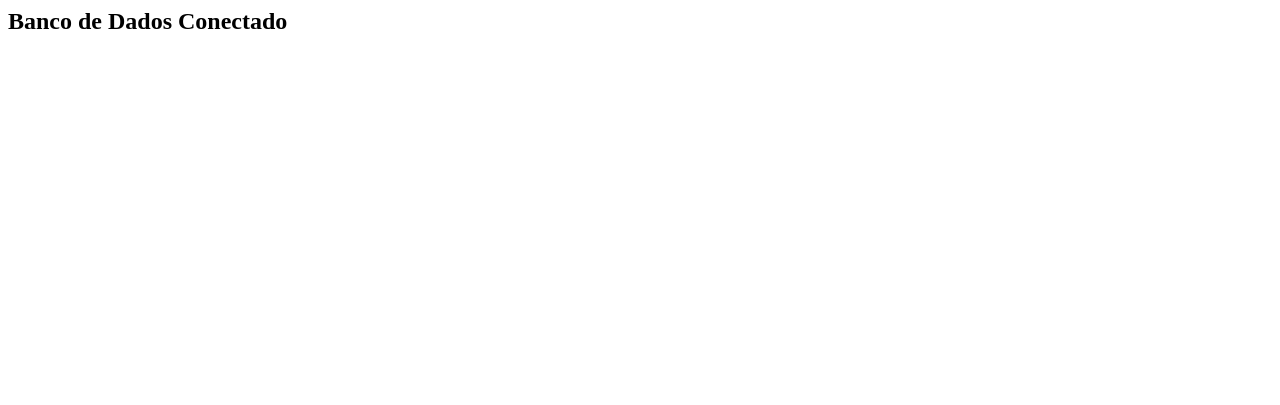
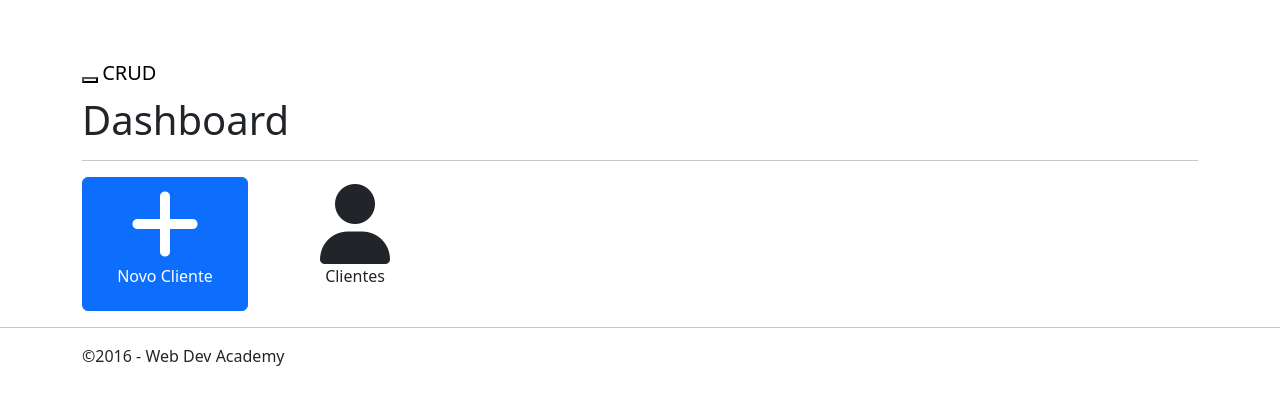
Before and after one commit to Kickz1nn/Projeto-CRUD-com-Bootstrap, a PHP site: page /Projeto-CRUD-com-Bootstrap/index.php in a window 1280 px wide. Shown: the top 405 px of the page. Run offline with PHP 8.4, Linux system fonts and the light colour scheme; some libraries are stand-ins or nearby versions.

Commit message:
Continuação Projeto

```diff
--- a/config.php
+++ b/config.php
@@ -26,4 +26,8 @@
     if (!defined("DBAPI")) {
         define("DBAPI", ABSPATH . "inc/database.php");
     }
+
+    /** caminhos dos templates de header e footer **/
+    define('HEADER_TEMPLATE', ABSPATH . 'inc/header.php');
+    define('FOOTER_TEMPLATE', ABSPATH . 'inc/footer.php');
 ?>
--- /dev/null
+++ b/inc/footer.php
@@ -0,0 +1,16 @@
+
+        </main> <!-- /container -->
+
+        <hr>
+        <footer class="container">
+            <p>&copy;2016 - Web Dev Academy</p>
+        </footer>
+
+        <script src="<?php echo BASEURL; ?>js/jquery-3.7.1.min.js">
+        //<script>window.jQuery || document.write('<script src="<?php echo BASEURL; ?>js/jquery-3.7.1.min.js"><\/script>')</script>
+
+        <script src="<?php echo BASEURL; ?>js/bootstrap/bootstrap.min.js"></script>
+        <script src="<?php echo BASEURL; ?>js/awesome/all.min.js"></script>
+        <script src="<?php echo BASEURL; ?>js/main.js"></script>
+    </body>
+</html>
--- /dev/null
+++ b/inc/header.php
@@ -0,0 +1,52 @@
+<!DOCTYPE html>
+<html>
+    <head>
+        <meta charset="utf-8">
+        <title>CRUD com Bootstrap</title>
+        <meta name="description" content="">
+        <meta name="viewport" content="width=device-width, initial-scale=1">
+
+        <link rel="stylesheet" href="<?php echo BASEURL; ?>css/bootstrap/bootstrap.min.css">
+        <link rel="stylesheet" href="<?php echo BASEURL; ?>awesome/all.min.css">
+        <link rel="stylesheet" href="<?php echo BASEURL; ?>css/style.css">
+        <style>
+            body
+            {
+                padding-top: 50px;
+                padding-bottom: 20px
+                ;
+            }
+        </style>
+    </head>
+
+    <body>
+        <nav class="navbar navbar-inverse navbar-fixed-top" role="navigation">
+            <div class="container">
+                <div class="navbar-header">
+                    <button type="button" class="navbar-toggle collapsed" data-toggle="collapse" data-target="#navbar"
+                        aria-expanded="false" aria-controls="navbar">
+                        <span class="sr-only">Toggle navigation</span>
+                        <span class="icon-bar"></span>
+                        <span class="icon-bar"></span>
+                        <span class="icon-bar"></span>
+                    </button>
+                    <a href="<?php echo BASEURL; ?>index.php" class="navbar-brand">CRUD</a>
+                </div>
+                <div id="navbar" class="navbar-collapse collapse">
+                    <ul class="nav navbar-nav">
+                        <li class="dropdown">
+                            <a href="#" class="dropdown-toggle" data-toggle="dropdown" role="button" aria-haspopup="true"
+                                aria-expanded="false">
+                                Clientes <span class="caret"></span>
+                            </a>
+                            <ul class="dropdown-menu">
+                                <li><a href="<?php echo BASEURL; ?>customers">Gerenciar Clientes</a></li>
+                                <li><a href="<?php echo BASEURL; ?>customers/add.php">Novo Cliente</a></li>
+                            </ul>
+                        </li>
+                    </ul>
+                </div><!--/.navbar-collapse -->
+            </div>
+        </nav>
+
+        <main class="container">
--- a/index.php
+++ b/index.php
@@ -1,11 +1,48 @@
 <?php include "config.php"; ?>
 <?php include DBAPI; ?>
 
-<?php
-    try {
-        $db = open_database();
-        echo "<h2>Banco de Dados Conectado</h2>";
-    } catch (Exception $e) {
-        echo "<h3> Aconteceu algum erro: <br>" . $e->getMessage() . "</h3>";
-    }
-?>
+
+<?php include(HEADER_TEMPLATE); ?>
+<?php $db = open_database(); ?>
+
+            <h1>Dashboard</h1>
+            <hr />
+
+<?php if ($db) : ?>
+
+            <div class="row">
+                <div class="col-xs-6 col-sm-3 col-md-2">
+                    <a href="customers/add.php" class="btn btn-primary">
+                        <div class="row">
+                            <div class="col-xs-12 text-center">
+                                <i class="fa fa-plus fa-5x"></i>
+                            </div>
+                            <div class="col-xs-12 text-center">
+                                <p>Novo Cliente</p>
+                            </div>
+                        </div>
+                    </a>
+                </div>
+
+                <div class="col-xs-6 col-sm-3 col-md-2">
+                    <a href="customers" class="btn btn-default">
+                        <div class="row">
+                            <div class="col-xs-12 text-center">
+                                <i class="fa fa-user fa-5x"></i>
+                            </div>
+                            <div class="col-xs-12 text-center">
+                                <p>Clientes</p>
+                            </div>
+                        </div>
+                    </a>
+                </div>
+            </div>
+
+            <?php else : ?>
+                <div class="alert alert-danger" role="alert">
+                    <p><strong>ERRO:</strong> Não foi possível Conectar ao Banco de Dados!</p>
+                </div>
+
+            <?php endif; ?>
+
+<?php include(FOOTER_TEMPLATE); ?>
```
Also changed, not shown: testadb.php (added, +13 -0 lines).
